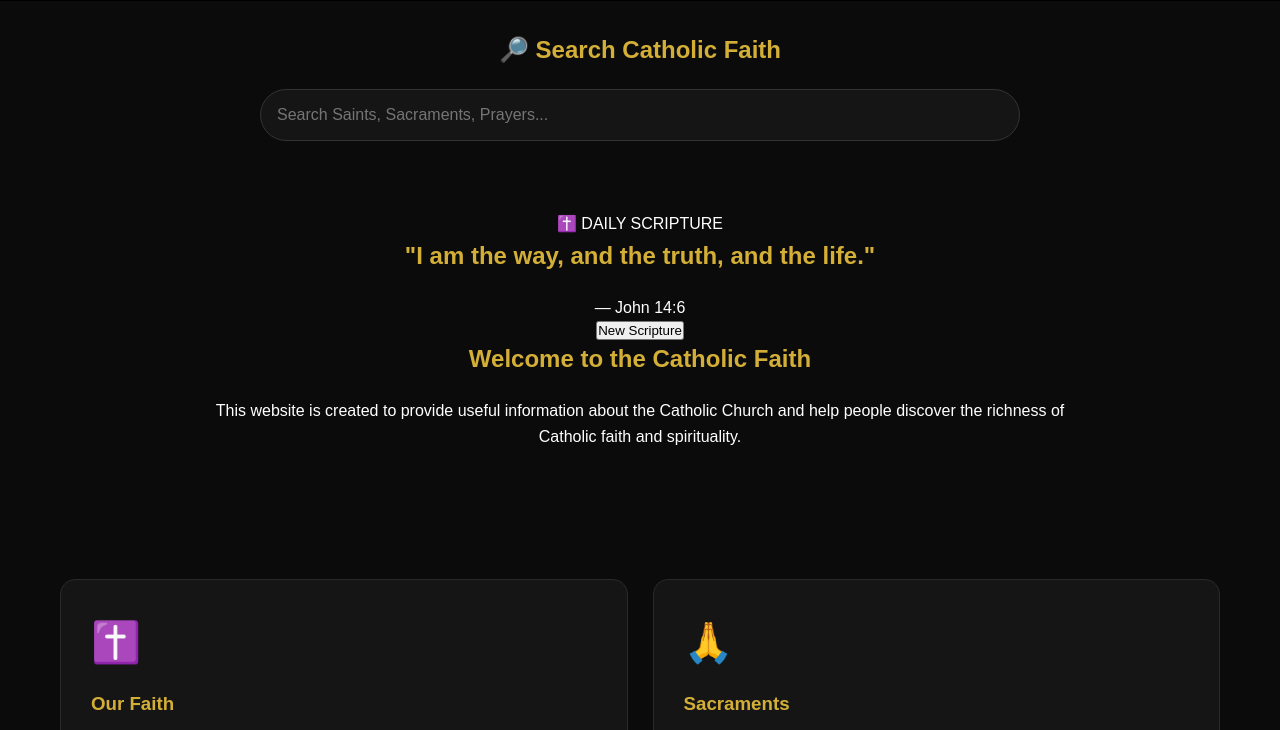
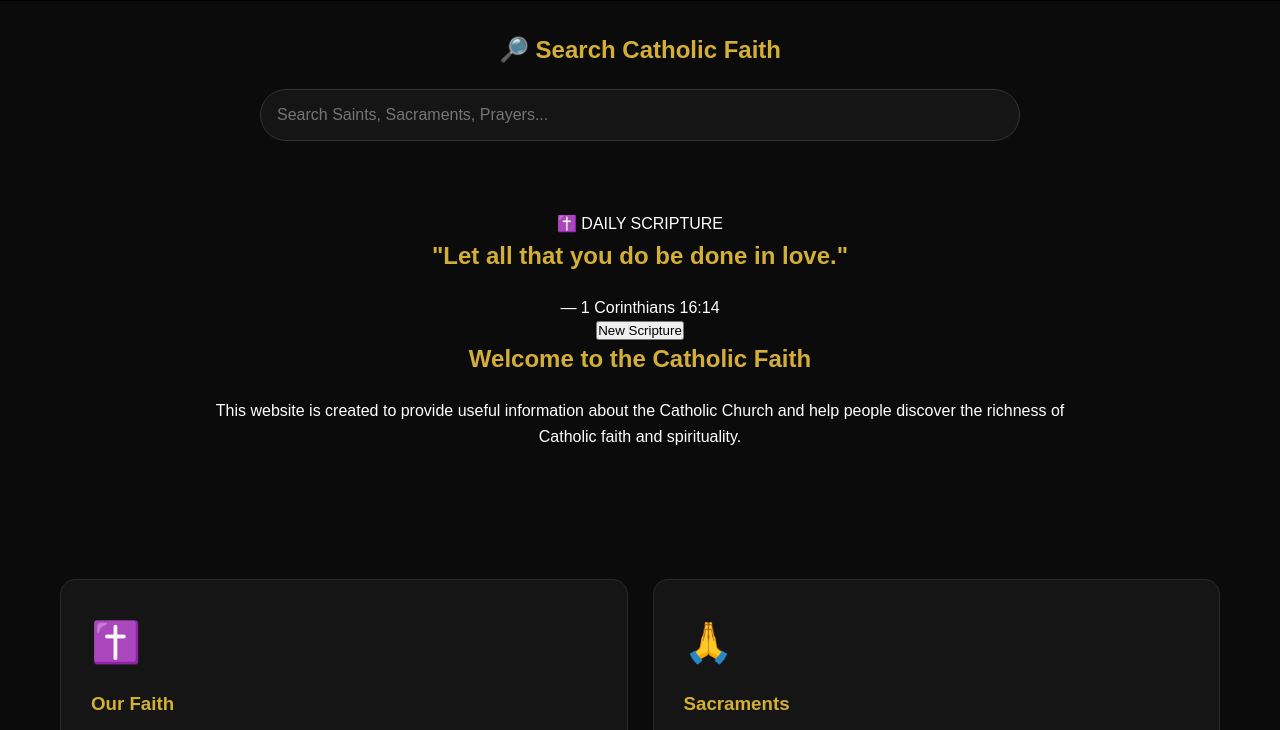
Before and after one commit to gasparpascal468-dot/catholic--spiritual--library, a plain HTML site: page index.html in a window 1280 px wide. Both pictures are taken after a click on the button "New Scripture". Shown: the part 866-1596 px from the top of the page. Drawn offline with Linux system fonts and the light colour scheme.

Commit message:
Update index.html

```diff
--- a/index.html
+++ b/index.html
@@ -226,5 +226,45 @@ function searchWebsite() {
 }
 
 </script>
+<script>
+
+const verses = [
+
+    {
+        text: "I am the way, and the truth, and the life.",
+        reference: "John 14:6"
+    },
+
+    {
+        text: "The Lord is my shepherd; I shall not want.",
+        reference: "Psalm 23:1"
+    },
+
+    {
+        text: "With God all things are possible.",
+        reference: "Matthew 19:26"
+    },
+
+    {
+        text: "Let all that you do be done in love.",
+        reference: "1 Corinthians 16:14"
+    }
+
+];
+
+function changeVerse() {
+
+    const random =
+        Math.floor(Math.random() * verses.length);
+
+    document.getElementById("verseText").innerText =
+        '"' + verses[random].text + '"';
+
+    document.getElementById("verseReference").innerText =
+        "— " + verses[random].reference;
+
+}
+
+</script>
 </body>
 </html>
```
